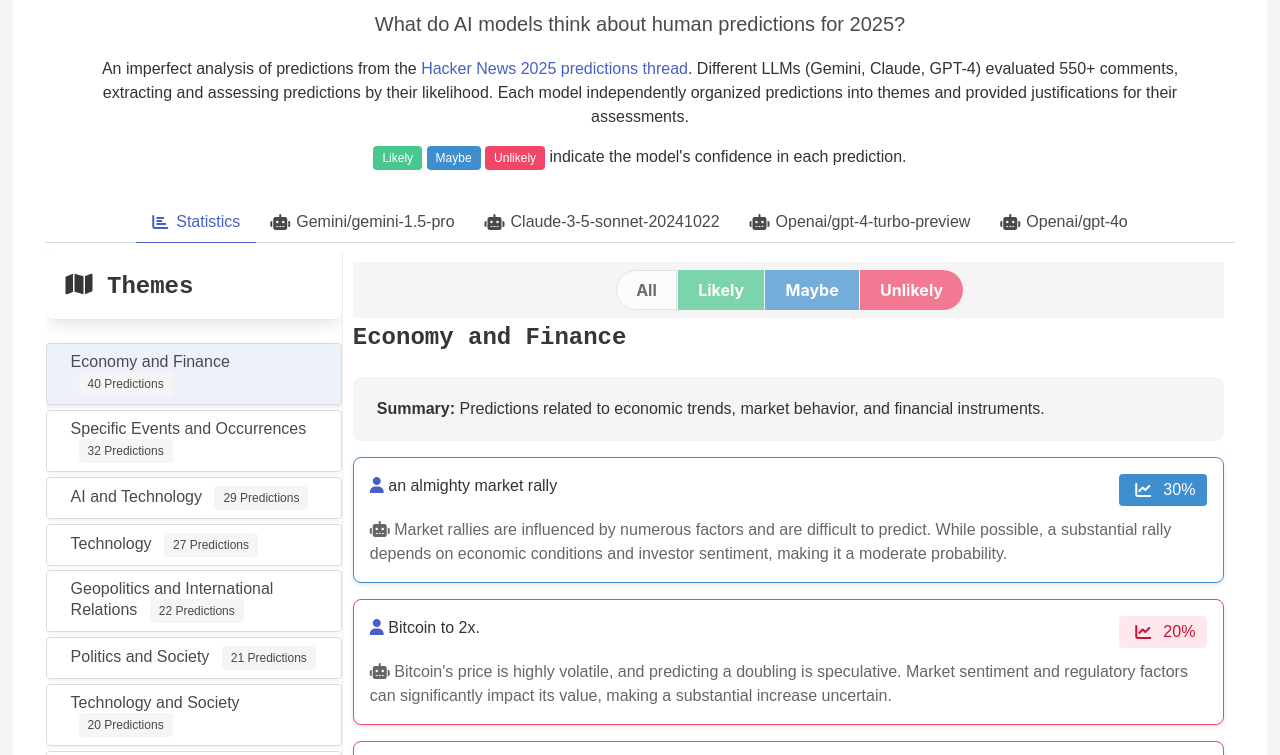
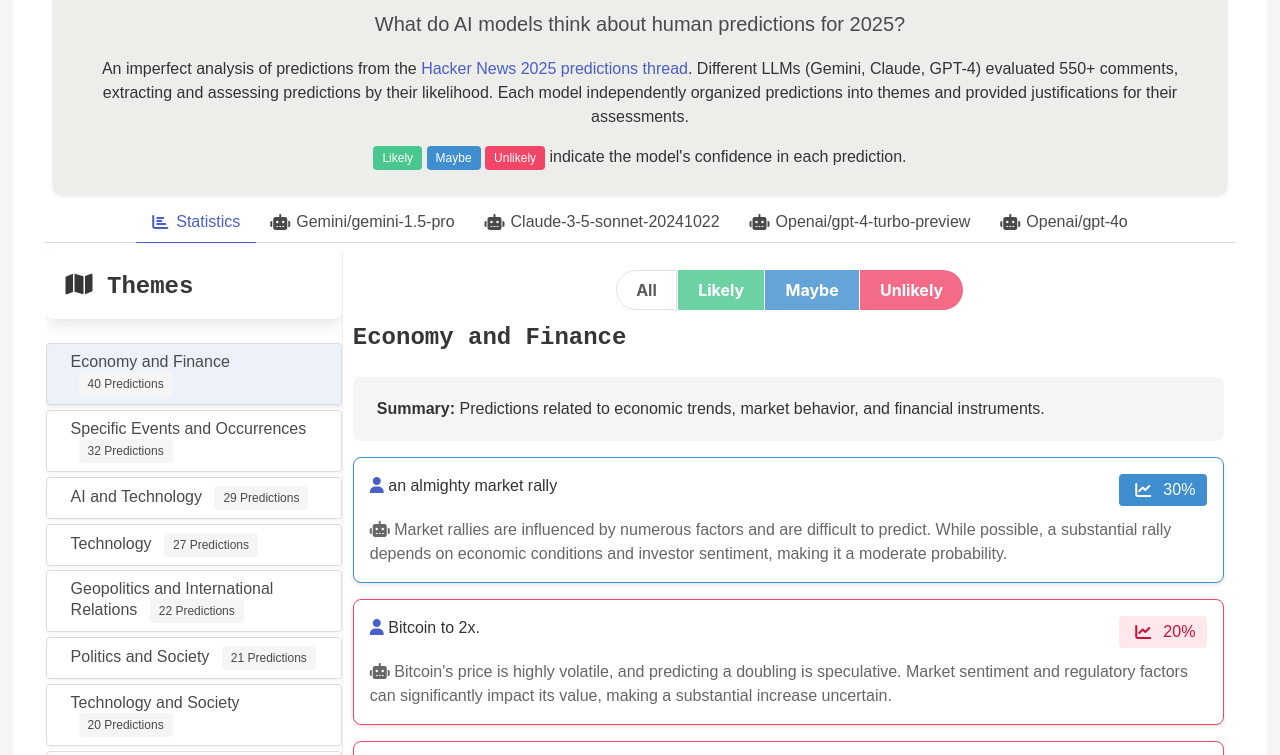
Before and after one commit to shahbazsyed/hnpredictions, a plain HTML site: page index.html in a window 1280 px wide. Shown: the part 86-841 px from the top of the page. Drawn offline with nearby package versions, Linux system fonts and the light colour scheme; a web font is replaced by a local one.

Commit message:
add info and cleanup

```diff
--- a/style.css
+++ b/style.css
@@ -115,6 +115,10 @@ h6 {
 /* Content styles */
 .content {
   padding: 1.5rem;
+  background-color: #edede9;
+  border-radius: 8px;
+  box-shadow: 0 2px 4px rgba(0, 0, 0, 0.1);
+
 }
 
 /* Notification styles */
@@ -390,14 +394,13 @@ h6 {
 .probability-filters {
   position: sticky;
   top: 0;
-  background: #f5f5f5;
   z-index: 10;
   padding: 0.5rem;
 }
 
 .probability-filters .button {
   margin: 0 2px;
-  opacity: 0.7;
+  opacity: 0.8;
   transition: opacity 0.2s ease;
   padding-left: 1.2rem;
   padding-right: 1.2rem;
```
